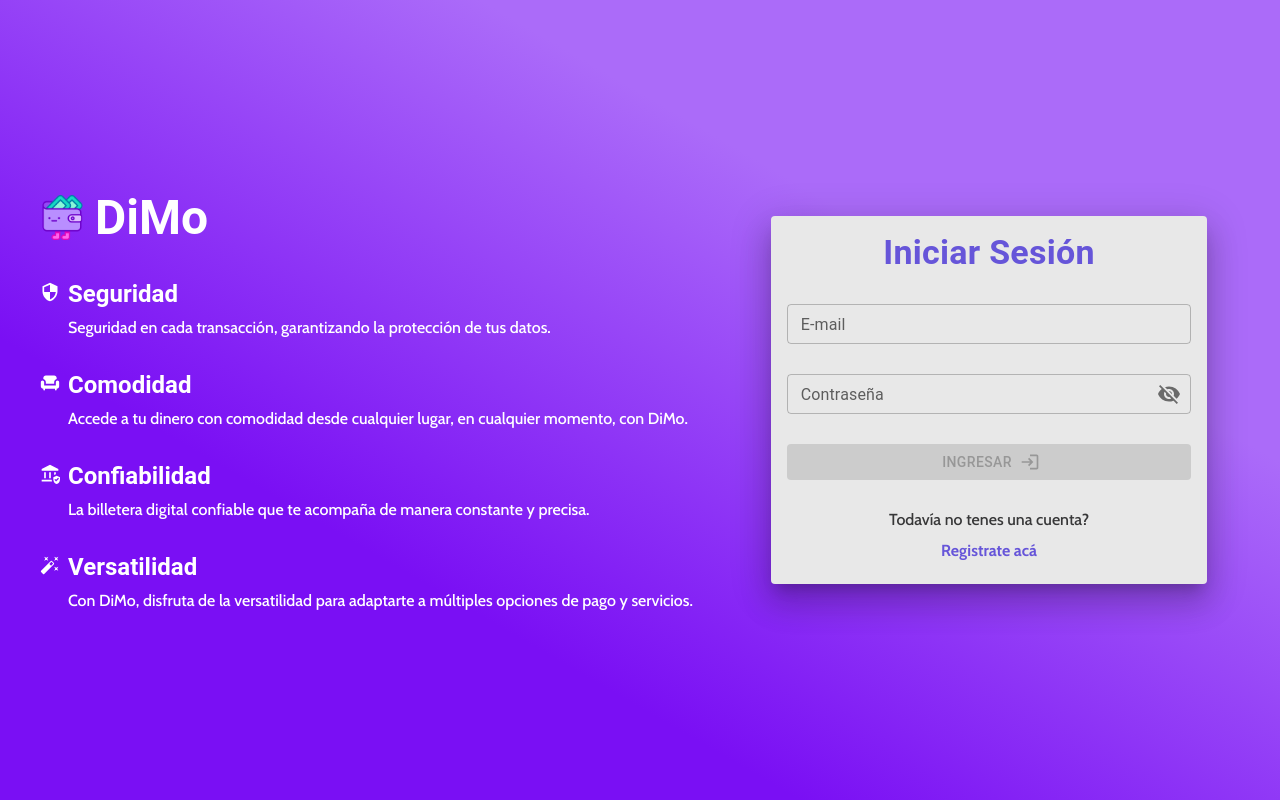
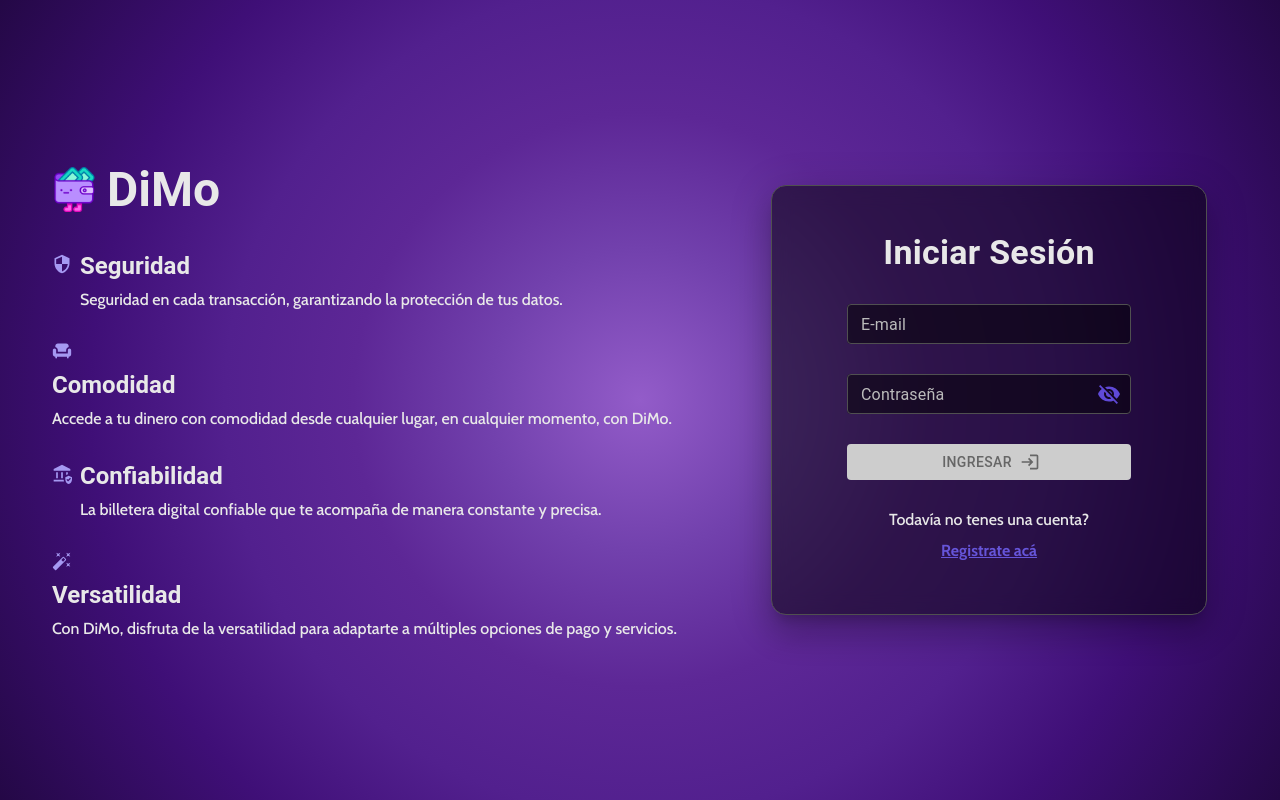
Before and after one commit to alkemyTech/BBVA-FS-W5-Front-S1, a React (Vite) app: page /login in a window 1280 px wide. Built offline with nearby package versions, Linux system fonts and the light colour scheme.

Commit message:
Realizamos mods en el estilo del login

```diff
--- a/src/components/LoginSignUp/LoginSignUp.jsx
+++ b/src/components/LoginSignUp/LoginSignUp.jsx
@@ -114,7 +114,7 @@ export default function LoginSignUp({ isLogin }) {
       container
       sx={{
         background:
-          "linear-gradient(30deg, rgba(122,15,244,1) 30%, rgba(171,107,249,1) 70%)",
+          "radial-gradient(circle, rgba(147,92,201,1) 0%, rgba(114,65,173,1) 20%, rgba(93,39,150,1) 38%, rgba(82,32,142,1) 55%, rgba(63,15,119,1) 73%, rgba(36,8,70,1) 100%)",
         flexDirection: "row",
         alignItems: "center",
         height: "100vh",
@@ -126,14 +126,13 @@ export default function LoginSignUp({ isLogin }) {
           spacing={4}
           sx={{
             flexDirection: "column",
-            p: 5,
-            justifyContent: "center",
+            p: 6.5,
           }}
         >
           <Grid item>
             <Typography
               variant="h3"
-              color="white"
+              color="#e8e8e8"
               sx={{
                 fontWeight: "bold",
                 display: "flex",
@@ -156,19 +155,19 @@ export default function LoginSignUp({ isLogin }) {
             sx={{ flexDirection: "row", alignItems: "baseline" }}
           >
             <SecurityIcon
-              sx={{ color: "white", fontSize: "20px" }}
+              sx={{ color: "#A599F2", fontSize: "20px" }}
             ></SecurityIcon>
 
             <Grid container spacing={1} sx={{ flexDirection: "column" }}>
               <Typography
                 variant="h5"
-                color="white"
+                color="#e8e8e8"
                 sx={{ fontWeight: "bold" }}
               >
                 Seguridad
               </Typography>
 
-              <Typography variant="p" color="white">
+              <Typography variant="p" color="#e8e8e8">
                 Seguridad en cada transacción, garantizando la protección de tus
                 datos.
               </Typography>
@@ -180,18 +179,18 @@ export default function LoginSignUp({ isLogin }) {
             spacing={1}
             sx={{ flexDirection: "row", alignItems: "baseline" }}
           >
-            <ChairIcon sx={{ color: "white", fontSize: "20px" }}></ChairIcon>
+            <ChairIcon sx={{ color: "#A599F2", fontSize: "20px" }}></ChairIcon>
 
             <Grid container spacing={1} sx={{ flexDirection: "column" }}>
               <Typography
                 variant="h5"
-                color="white"
+                color="#e8e8e8"
                 sx={{ fontWeight: "bold" }}
               >
                 Comodidad
               </Typography>
 
-              <Typography variant="p" color="white">
+              <Typography variant="p" color="#e8e8e8">
                 Accede a tu dinero con comodidad desde cualquier lugar, en
                 cualquier momento, con DiMo.
               </Typography>
@@ -204,19 +203,19 @@ export default function LoginSignUp({ isLogin }) {
             sx={{ flexDirection: "row", alignItems: "baseline" }}
           >
             <AssuredWorkloadIcon
-              sx={{ color: "white", fontSize: "20px" }}
+              sx={{ color: "#A599F2", fontSize: "20px" }}
             ></AssuredWorkloadIcon>
 
             <Grid container spacing={1} sx={{ flexDirection: "column" }}>
               <Typography
                 variant="h5"
-                color="white"
+                color="#e8e8e8"
                 sx={{ fontWeight: "bold" }}
               >
                 Confiabilidad
               </Typography>
 
-              <Typography variant="p" color="white">
+              <Typography variant="p" color="#e8e8e8">
                 La billetera digital confiable que te acompaña de manera
                 constante y precisa.
               </Typography>
@@ -229,19 +228,19 @@ export default function LoginSignUp({ isLogin }) {
             sx={{ flexDirection: "row", alignItems: "baseline" }}
           >
             <AutoFixHighIcon
-              sx={{ color: "white", fontSize: "20px" }}
+              sx={{ color: "#A599F2", fontSize: "20px" }}
             ></AutoFixHighIcon>
 
             <Grid container spacing={1} sx={{ flexDirection: "column" }}>
               <Typography
                 variant="h5"
-                color="white"
+                color="#e8e8e8"
                 sx={{ fontWeight: "bold" }}
               >
                 Versatilidad
               </Typography>
 
-              <Typography variant="p" color="white">
+              <Typography variant="p" color="#e8e8e8">
                 Con DiMo, disfruta de la versatilidad para adaptarte a múltiples
                 opciones de pago y servicios.
               </Typography>
@@ -255,7 +254,18 @@ export default function LoginSignUp({ isLogin }) {
           <Card
             variant="elevation"
             elevation={20}
-            sx={{ backgroundColor: "#e8e8e8", width: "90%" }}
+            sx={{
+              backgroundColor: "rgba(0,0,0,0.5)",
+              width: "90%",
+              maxWidth: "500px",
+              backdropFilter: "blur(10px)",
+              borderRadius: "15px",
+              padding: "30px",
+              display: "flex",
+              flexDirection: "column",
+              alignItems: "center",
+              border: "1px solid #505050",
+            }}
           >
             <CardContent
               sx={{
@@ -266,7 +276,7 @@ export default function LoginSignUp({ isLogin }) {
             >
               <Typography
                 variant="h4"
-                color="#6655D9"
+                color="#e8e8e8"
                 sx={{ fontWeight: "bold", textAlign: "center" }}
               >
                 {isLogin == true ? "Iniciar Sesión" : "Registrarse"}
@@ -290,6 +300,25 @@ export default function LoginSignUp({ isLogin }) {
                   setUsuario({ ...usuario, email: e.target.value })
                 }
                 onBlur={(e) => validarCampo("email", e.target.value)}
+                sx={{
+                  "& .MuiInputBase-root": {
+                    color: "#FFFFFF",
+                    backgroundColor: "rgba(0,0,0, 0.5)",
+                  },
+                  "& .MuiInputLabel-root": { color: "#BBBBBB" },
+                  "& .MuiOutlinedInput-notchedOutline": {
+                    borderColor: "#505050",
+                    borderWidth: "1px",
+                  },
+                  "&:hover .MuiOutlinedInput-notchedOutline": {
+                    borderColor: "#a1a1a1",
+                    borderWidth: "1px",
+                  },
+                  "&.Mui-focused .MuiOutlinedInput-notchedOutline": {
+                    borderColor: "#6655D9",
+                    borderWidth: "1px",
+                  },
+                }}
               />
 
               <TextField
@@ -307,7 +336,7 @@ export default function LoginSignUp({ isLogin }) {
                       <IconButton
                         onClick={changePasswordVisibility}
                         edge="end"
-                        sx={{ p: 1 }}
+                        sx={{ p: 1, color:"#5F49D7" }}
                       >
                         {passwordVisibility ? (
                           <Visibility />
@@ -318,11 +347,36 @@ export default function LoginSignUp({ isLogin }) {
                     </InputAdornment>
                   ),
                 }}
+                sx={{
+                  "& .MuiInputBase-root": {
+                    color: "#FFFFFF",
+                    backgroundColor: "rgba(0,0,0, 0.5)",
+                  },
+                  "& .MuiInputLabel-root": { color: "#BBBBBB" },
+                  "& .MuiOutlinedInput-notchedOutline": {
+                    borderColor: "#505050",
+                    borderWidth: "1px",
+                  },
+                  "&:hover .MuiOutlinedInput-notchedOutline": {
+                    borderColor: "#a1a1a1",
+                    borderWidth: "1px",
+                  },
+                  "&.Mui-focused .MuiOutlinedInput-notchedOutline": {
+                    borderColor: "#6655D9",
+                    borderWidth: "1px",
+                  },
+                }}
               />
               <Button
                 variant="contained"
                 type="submit"
-                sx={{ backgroundColor: "#6655D9" }}
+                sx={{
+                  backgroundColor: "#5F49D7",
+                  "&.Mui-disabled": {
+                    backgroundColor: "#cdcdcd",
+                    color: "#666",
+                  },
+                }}
                 disabled={!datosCompletos(usuario) || presenciaDeErrores}
                 endIcon={<LoginIcon />}
                 onClick={manejarEnvio}
@@ -339,7 +393,7 @@ export default function LoginSignUp({ isLogin }) {
                 >
                   <Typography
                     variant="p"
-                    color="#373738"
+                    color="#e8e8e8"
                     sx={{ fontSize: "medium" }}
                   >
                     Todavía no tenes una cuenta?
@@ -348,7 +402,7 @@ export default function LoginSignUp({ isLogin }) {
                     variant="p"
                     fontWeight="bold"
                     color="#6655D9"
-                    sx={{ cursor: "pointer" }}
+                    sx={{ cursor: "pointer", textDecoration:"underline" }}
                     onClick={handleNavigateSignUp}
                   >
                     Registrate acá
```
